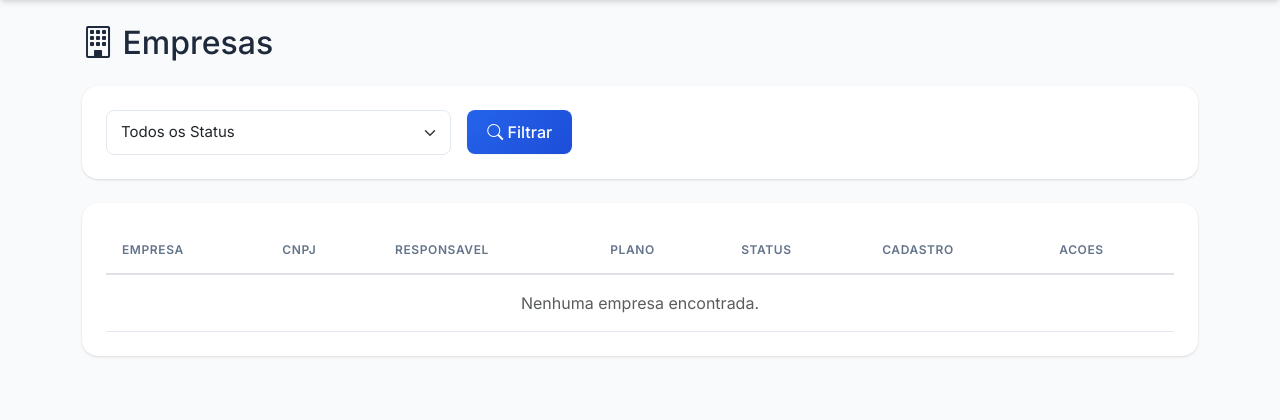
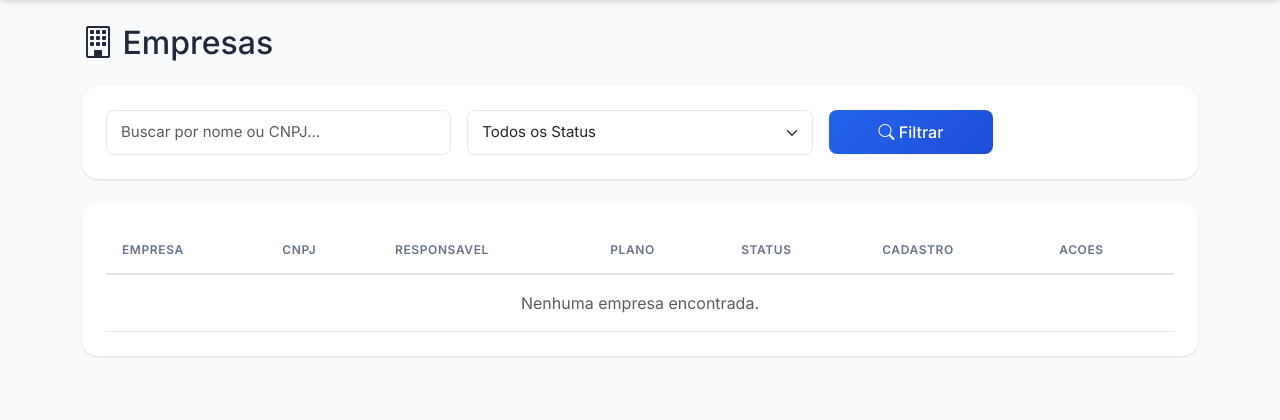
Before and after one commit to devjohnnydev/-SIMDCCONR01, a Django app: template templates/companies/company_list.html in a window 1280 px wide. Shown: the part 70-490 px from the top of the page. Run offline with Django 5.2, Linux system fonts and the light colour scheme; the template is opened without the code that fills it, so the values that code supplies are empty.

Commit message:
Fix: Enabled search filters for companies and employees

```diff
--- a/templates/companies/company_list.html
+++ b/templates/companies/company_list.html
@@ -10,6 +10,9 @@
         <div class="card-body">
             <form method="get" class="row g-3">
                 <div class="col-md-4">
+                    <input type="text" name="search" class="form-control" placeholder="Buscar por nome ou CNPJ..." value="{{ search }}">
+                </div>
+                <div class="col-md-4">
                     <select name="status" class="form-select">
                         <option value="">Todos os Status</option>
                         <option value="PENDING" {% if status_filter == 'PENDING' %}selected{% endif %}>Pendentes</option>
@@ -18,7 +21,7 @@
                     </select>
                 </div>
                 <div class="col-md-2">
-                    <button type="submit" class="btn btn-primary"><i class="bi bi-search"></i> Filtrar</button>
+                    <button type="submit" class="btn btn-primary w-100"><i class="bi bi-search"></i> Filtrar</button>
                 </div>
             </form>
         </div>
```
Also changed, not shown: companies/views.py (+10 -0 lines).
